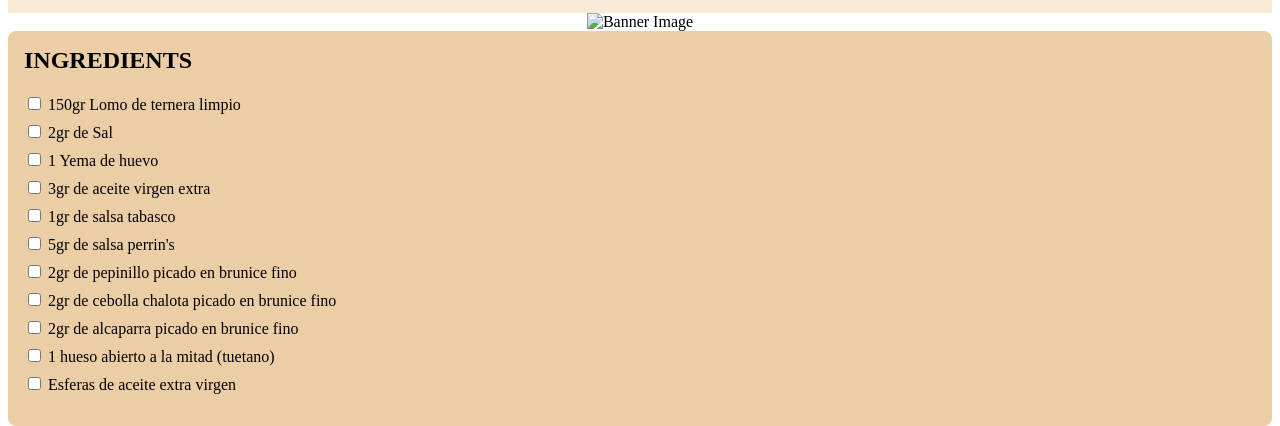
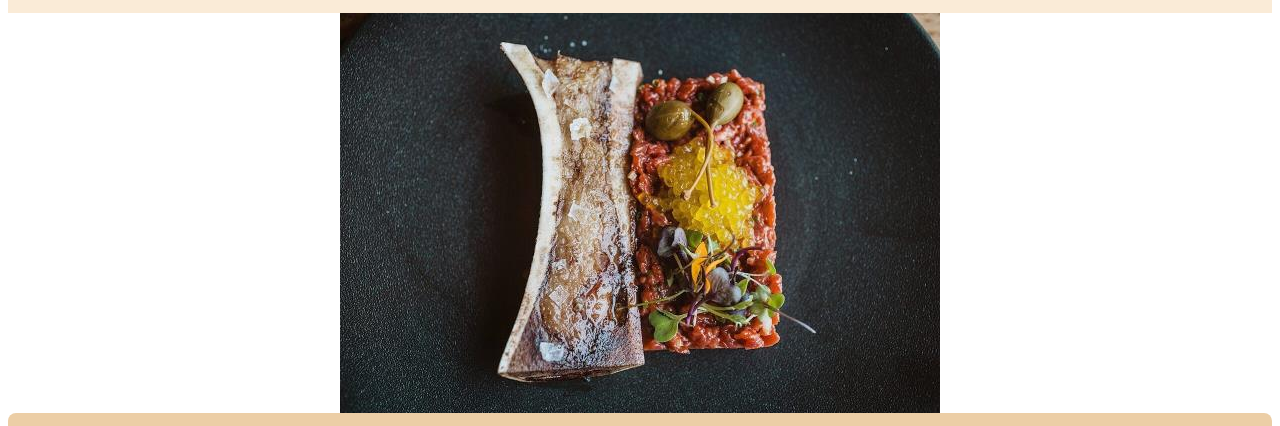
Before and after one commit to piperiver97/Myfavorite-Food, a website: page index.html in a window 1280 px wide. Shown: the part 64-490 px from the top of the page. Drawn offline with Linux system fonts and the light colour scheme; the site is published under a folder, as on GitHub Pages, so addresses that start at the root find nothing.

Commit message:
tartar finished

```diff
--- a/index.html
+++ b/index.html
@@ -12,7 +12,7 @@
     </header>
 
     <section class="banner">
-        <img src="/public/assets/img/tartar.jpg" alt="Banner Image">
+        <img src="./public/assets/img/tartar.jpg" alt="Banner Image">
     </section>
 
     <section class="content">
```
